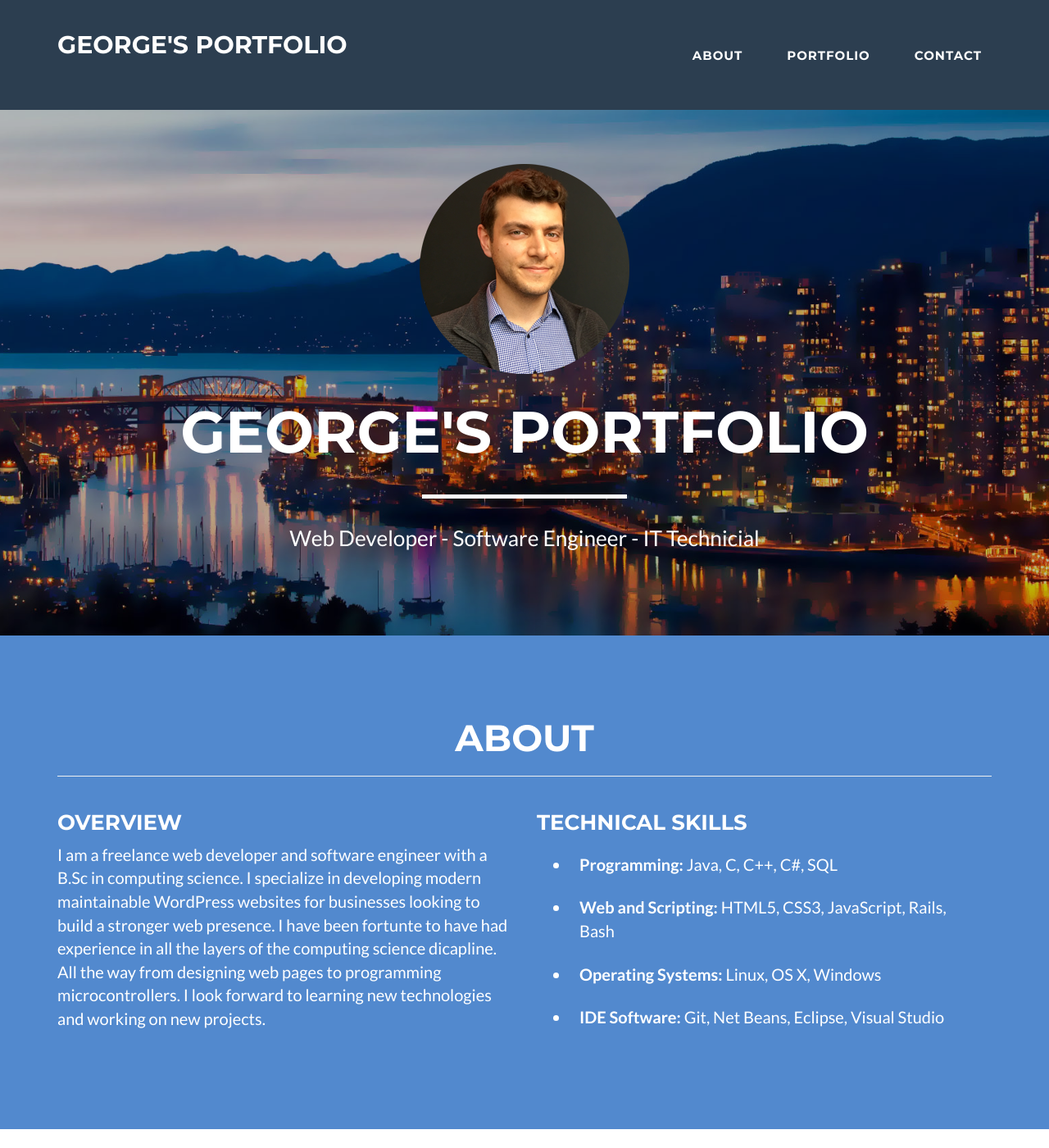
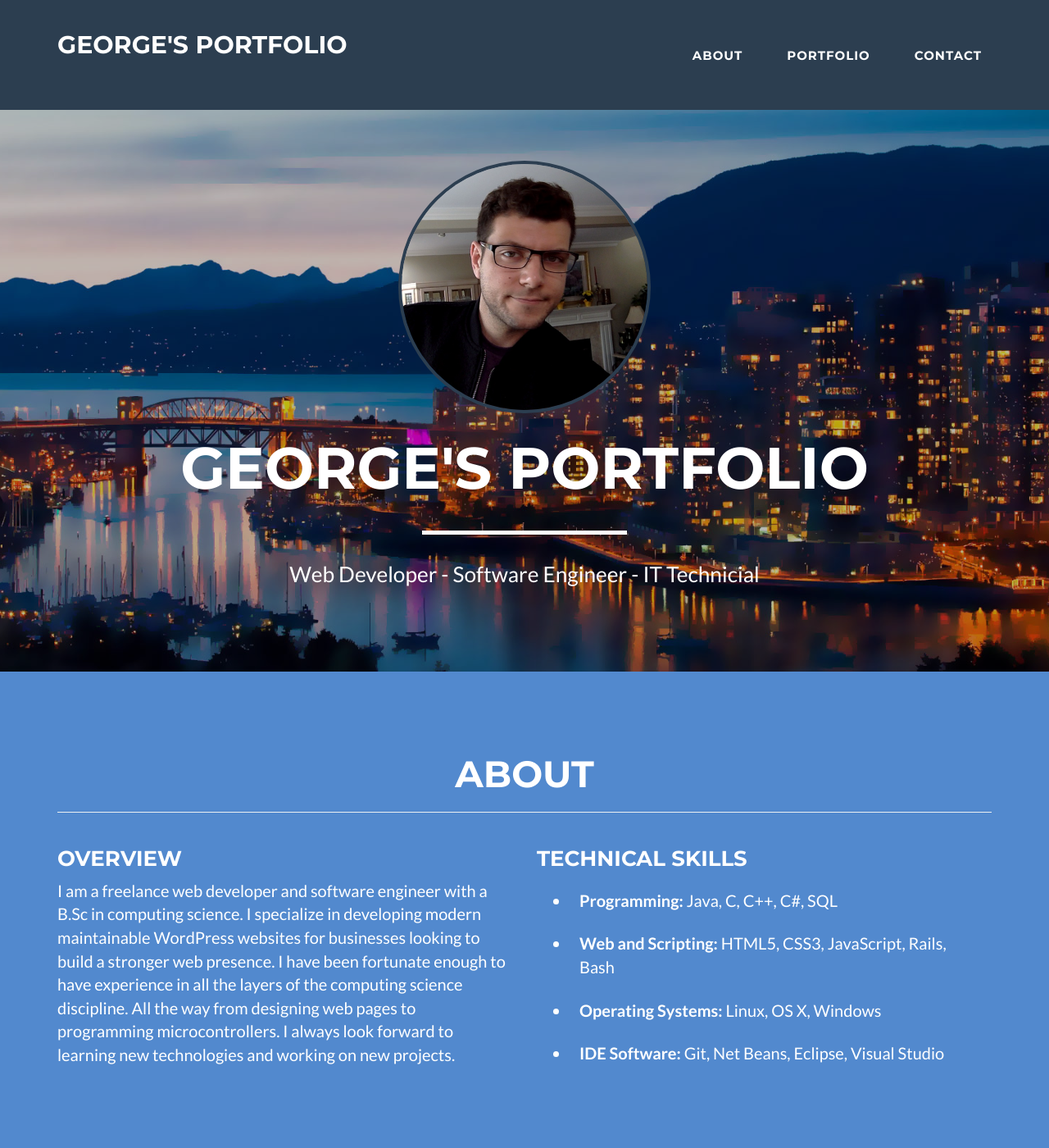
Before and after one commit to gargirou/gargirou.github.io, a Jekyll site: the page built from index.html, in a window 1280 px wide and 1400 px high. Shown: the whole window at 82% size. Built offline with Jekyll 4.4.1, drawn with Linux system fonts in a browser that asks for light colours.

Commit message:
Removed unused images. Added new profile image with new styling. Edited about us text

```diff
--- a/_includes/about.html
+++ b/_includes/about.html
@@ -10,7 +10,7 @@
             <div class="row">
                 <div class="col-lg-6">
                   <h3>Overview</h3>
-                    <p>I am a freelance web developer and software engineer with a B.Sc in computing science. I specialize in developing modern maintainable WordPress websites for businesses looking to build a stronger web presence. I have been fortunte to have had experience in all the layers of the computing science dicapline. All the way from designing web pages to programming microcontrollers. I look forward to learning new technologies and working on new projects.</p>
+                    <p>I am a freelance web developer and software engineer with a B.Sc in computing science. I specialize in developing modern maintainable WordPress websites for businesses looking to build a stronger web presence. I have been fortunate enough to have experience in all the layers of the computing science discipline. All the way from designing web pages to programming microcontrollers. I always look forward to learning new technologies and working on new projects.</p>
                 </div>
                 <div class="col-lg-6">
                   <h3>Technical Skills</h3>
--- a/_includes/css/main.css
+++ b/_includes/css/main.css
@@ -124,6 +124,10 @@ header .intro-text .name {
 header .intro-text .skills {
     font-size: 1.25em;
     font-weight: 300;
+}
+
+header .profile-pic {
+  box-shadow: 0px 0px 0px 4px #{{ site.color.secondary }};
 }
 
 @media(min-width:768px) {
--- a/_includes/header.html
+++ b/_includes/header.html
@@ -3,7 +3,7 @@
         <div class="container">
             <div class="row">
                 <div class="col-lg-12">
-                    <img class="img-responsive" src="img/circle-profile-picture-small.png" alt="">
+                    <img class="profile-pic img-responsive img-circle" width=300 src="img/profile-pic-glasses.png"  alt="">
                     <div class="intro-text">
                         <span class="name">{{ site.title }}</span>
                         <hr class="simple-line">
```
Also changed, not shown: img/garabaldi-blur-bg.jpg (deleted), img/portfolio/cabin.png (deleted), img/portfolio/cake.png (deleted), img/portfolio/circus.png (deleted), img/portfolio/game.png (deleted), img/portfolio/safe.png (deleted), img/portfolio/submarine.png (deleted), img/profile-pic-glasses.png (added), img/santorini-sunset.jpg (deleted).
